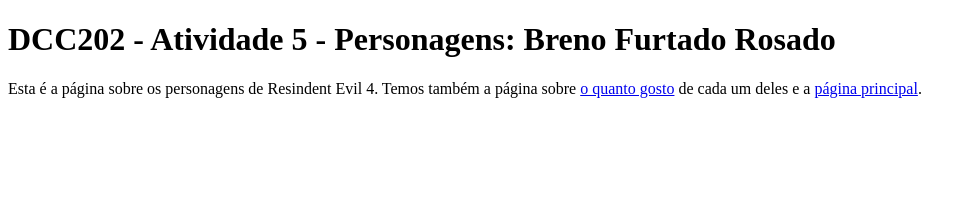
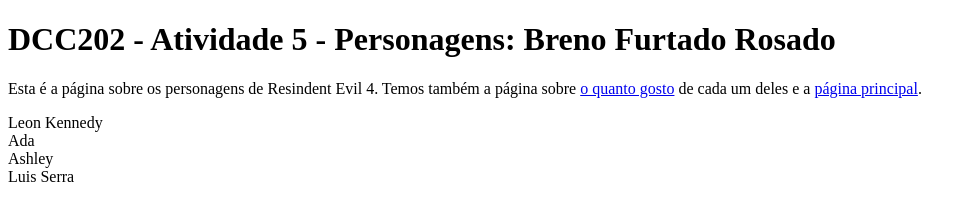
Before and after one commit to ufjf-dcc202/ufjf-dcc202-2023-3-a-atv5-C9BrenoFR, a website: page personagens.html in a window 1280 px wide. Shown: the whole page, without its empty margins (0-976 px from the left). Drawn offline with Linux system fonts and the light colour scheme.

Commit message:
Adicinou uma lista com 3 divs no personagens.html

```diff
--- a/personagens.html
+++ b/personagens.html
@@ -9,6 +9,28 @@
     <main>
         <h1>DCC202 - Atividade 5 - Personagens: Breno Furtado Rosado</h1>
         <p>Esta é a página sobre os personagens de Resindent Evil 4. Temos também a página sobre <a href="preferencias.html">o quanto gosto</a> de cada um deles e a <a href="index.html">página principal</a>.</p>
+        <dl>
+            <div>
+                <dt>Leon Kennedy</dt>
+            </div>
+
+            <div>
+                <dt>Ada</dt>
+            </div>
+
+            <div>
+                <dt>Ashley</dt>
+            </div>
+
+            <div>
+                <dt>Luis Serra</dt>
+            </div>
+        </dl>
+
+
+
+
+
     </main>
 </body>
 </html>
```
